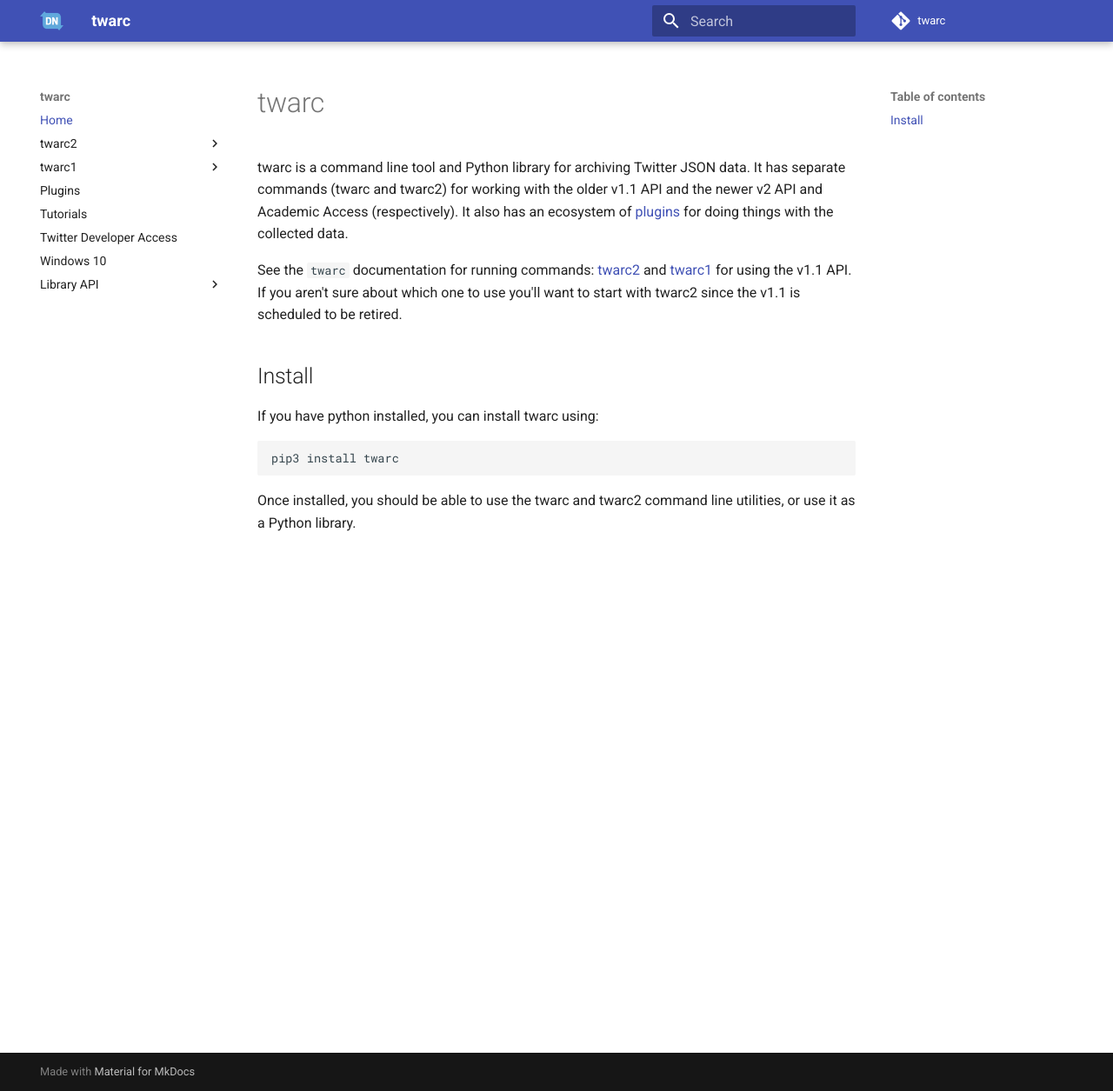
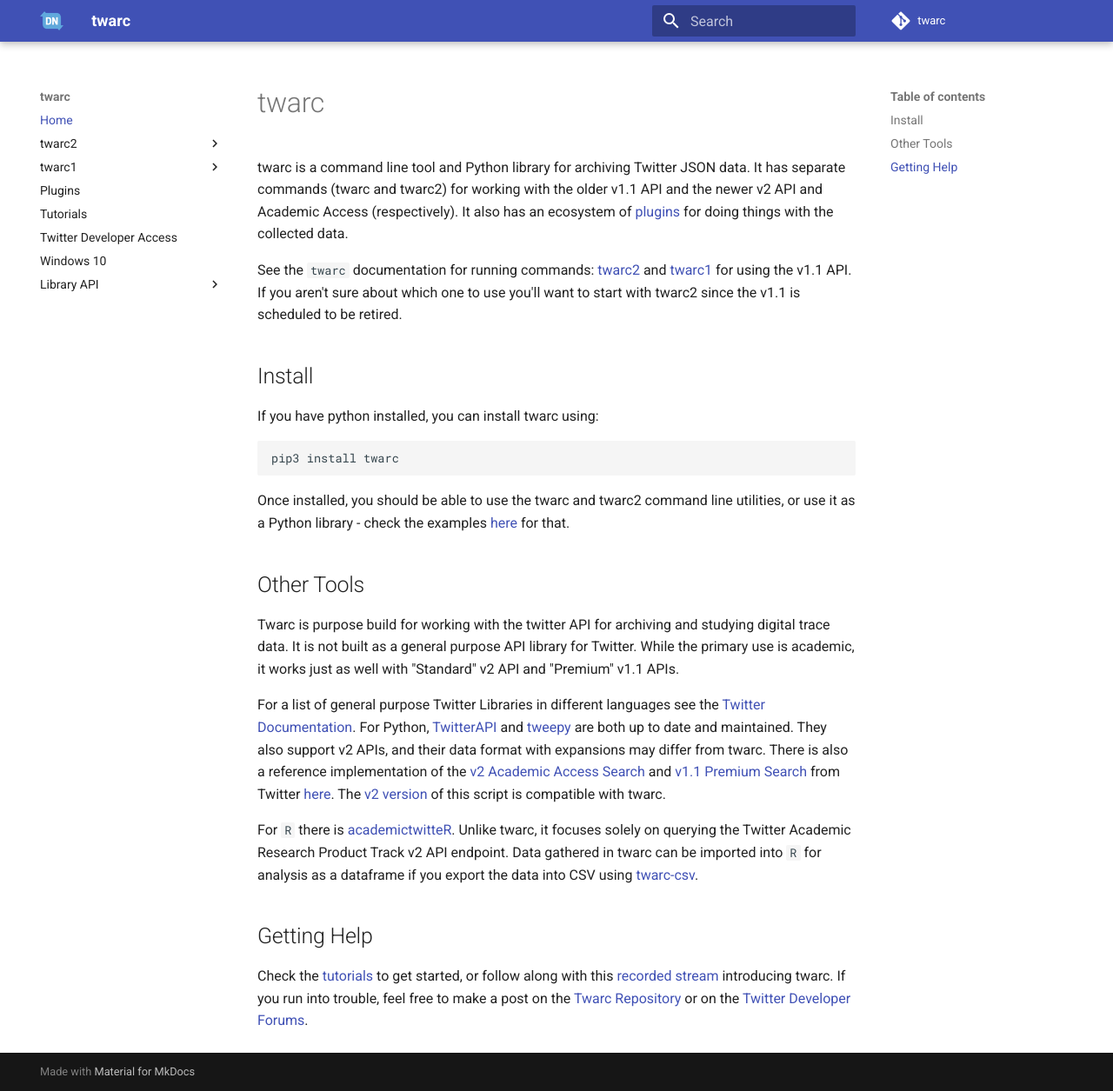
Before and after one commit to DocNow/twarc, an MkDocs documentation site: the page built from docs/README.md, in a window 1280 px wide and 1255 px high. Shown: the whole window at 87% size. Built offline with MkDocs 1.6.1 and Material for MkDocs 9.7.7, drawn with Linux system fonts in a browser that asks for light colours; comment, search, counter and statistics services are not loaded.

Commit message:
add extra intro text - other tools and whereto start and get help

````diff
--- a/docs/README.md
+++ b/docs/README.md
@@ -14,4 +14,15 @@
 pip3 install twarc
 ```
 
-Once installed, you should be able to use the twarc and twarc2 command line utilities, or use it as a Python library.
+Once installed, you should be able to use the twarc and twarc2 command line utilities, or use it as a Python library - check the examples [here](api/library.md) for that.
+## Other Tools
+
+Twarc is purpose build for working with the twitter API for archiving and studying digital trace data. It is not built as a general purpose API library for Twitter. While the primary use is academic, it works just as well with "Standard" v2 API and "Premium" v1.1 APIs.
+
+For a list of general purpose Twitter Libraries in different languages see the [Twitter Documentation](https://developer.twitter.com/en/docs/twitter-api/tools-and-libraries). For Python, [TwitterAPI](https://github.com/geduldig/TwitterAPI) and [tweepy](https://github.com/tweepy/tweepy) are both up to date and maintained. They also support v2 APIs, and their data format with expansions may differ from twarc. There is also a reference implementation of the [v2 Academic Access Search](https://developer.twitter.com/en/docs/twitter-api/tweets/search/api-reference/get-tweets-search-all) and [v1.1 Premium Search](https://developer.twitter.com/en/docs/twitter-api/premium/search-api/overview) from Twitter [here](https://github.com/twitterdev/search-tweets-python/). The [v2 version](https://github.com/twitterdev/search-tweets-python/tree/v2) of this script is compatible with twarc.
+
+For `R` there is [academictwitteR](https://cran.r-project.org/web/packages/academictwitteR/vignettes/academictwitteR-intro.html). Unlike twarc, it focuses solely on querying the Twitter Academic Research Product Track v2 API endpoint. Data gathered in twarc can be imported into `R` for analysis as a dataframe if you export the data into CSV using [twarc-csv](https://pypi.org/project/twarc-csv/).
+
+## Getting Help
+
+Check the [tutorials](tutorials.md) to get started, or follow along with this [recorded stream](https://tube.nocturlab.fr/videos/watch/1d98d20e-a4fd-4594-aa94-9b1b1301cead) introducing twarc. If you run into trouble, feel free to make a post on the [Twarc Repository](https://github.com/DocNow/twarc/issues) or on the [Twitter Developer Forums](https://twittercommunity.com/c/academic-research/62).
````
